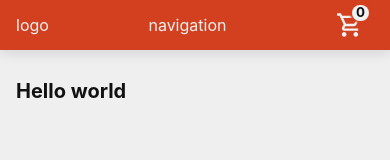
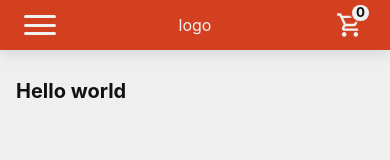
Before and after one commit to cichowsky/pizzeria, a Next.js app: page / in a window 390 px wide. Shown: the top 160 px of the page. Built offline with nearby package versions, Linux system fonts and the light colour scheme.

Commit message:
create HamburgerButton compnent

```diff
--- a/components/Cart/Cart.styles.ts
+++ b/components/Cart/Cart.styles.ts
@@ -1,26 +1,12 @@
 import styled from 'styled-components';
+import SButtonIcon from 'components/UI/ButtonIcon/ButtonIcon';
 
-export const SCartButton = styled.button`
+export const SCartButton = styled(SButtonIcon)`
   flex-shrink: 0;
-
-  width: 3rem;
-  height: 3rem;
   position: relative;
-
-  display: inline-flex;
-  justify-content: center;
-  align-items: center;
-
-  padding: 0;
-  color: inherit;
-  background: none;
-  border: none;
-
-  cursor: pointer;
 
   & > svg {
     max-width: 1.75rem;
-    fill: currentColor;
   }
 `;
 
--- /dev/null
+++ b/components/HamburgerButton/HamburgerButton.styles.ts
@@ -0,0 +1,59 @@
+import styled, { css } from 'styled-components';
+
+const burgerWidth = '2rem';
+const burgerHeight = '1.25rem';
+const barThickness = '3px';
+
+interface ISHamburgerProps {
+  readonly isActive: boolean;
+}
+
+export const SHamburger = styled.span<ISHamburgerProps>`
+  position: relative;
+  width: ${burgerWidth};
+  height: ${burgerHeight};
+
+  & > span {
+    position: absolute;
+    left: 0;
+
+    width: 100%;
+    height: ${barThickness};
+
+    border-radius: 9999px;
+    background-color: ${({ theme }) => theme.colors.headerText};
+
+    transition: transform 0.2s, opacity 0.2s;
+
+    &:nth-child(1) {
+      top: 0;
+    }
+
+    &:nth-child(2) {
+      top: calc(50% - ${barThickness} / 2);
+    }
+
+    &:nth-child(3) {
+      top: calc(100% - ${barThickness});
+    }
+  }
+
+  ${({ isActive }) =>
+    isActive &&
+    css`
+      & > span {
+        &:nth-child(1) {
+          transform: translateY(calc((${burgerHeight} - ${barThickness}) / 2)) rotate(45deg);
+        }
+
+        &:nth-child(2) {
+          transform: translateX(-25%);
+          opacity: 0;
+        }
+
+        &:nth-child(3) {
+          transform: translateY(calc((${burgerHeight} - ${barThickness}) / -2)) rotate(-45deg);
+        }
+      }
+    `}
+`;
--- /dev/null
+++ b/components/HamburgerButton/HamburgerButton.tsx
@@ -0,0 +1,21 @@
+import { useState } from 'react';
+import SButtonIcon from 'components/UI/ButtonIcon/ButtonIcon';
+import { SHamburger } from './HamburgerButton.styles';
+
+const HamburgerButton = () => {
+  const [isOpen, setIsOpen] = useState(false);
+
+  const handleClick = () => setIsOpen(!isOpen);
+
+  return (
+    <SButtonIcon type="button" onClick={handleClick}>
+      <SHamburger isActive={isOpen}>
+        <span />
+        <span />
+        <span />
+      </SHamburger>
+    </SButtonIcon>
+  );
+};
+
+export default HamburgerButton;
--- a/components/Header/Header.styles.ts
+++ b/components/Header/Header.styles.ts
@@ -17,6 +17,7 @@ export const SInner = styled.div`
   max-width: ${({ theme }) => theme.layout.maxWidth};
   display: flex;
   justify-content: space-between;
+  gap: ${({ theme }) => theme.layout.padding};
   align-items: center;
   padding: 0 ${({ theme }) => theme.layout.padding};
   margin: 0 auto;
--- a/components/Header/Header.tsx
+++ b/components/Header/Header.tsx
@@ -1,12 +1,14 @@
 import Cart from 'components/Cart/Cart';
+import HamburgerButton from 'components/HamburgerButton/HamburgerButton';
 import { SWrapper, SInner } from './Header.styles';
 
 const Header = () => {
   return (
     <SWrapper>
       <SInner>
+        <HamburgerButton />
         <div>logo</div>
-        <div>navigation</div> {/* mobile - hamburger, desktop links */}
+        {/* <div>navigation</div> mobile - hamburger, desktop links */}
         <Cart />
       </SInner>
     </SWrapper>
--- /dev/null
+++ b/components/UI/ButtonIcon/ButtonIcon.tsx
@@ -0,0 +1,21 @@
+import styled from 'styled-components';
+
+const SButtonIcon = styled.button`
+  width: 3rem;
+  height: 3rem;
+
+  display: inline-flex;
+  justify-content: center;
+  align-items: center;
+
+  padding: 0;
+  color: inherit;
+  background: none;
+  border: none;
+
+  & > svg {
+    fill: currentColor;
+  }
+`;
+
+export default SButtonIcon;
--- a/styles/GlobalStyle.ts
+++ b/styles/GlobalStyle.ts
@@ -21,6 +21,10 @@ const GlobalStyle = createGlobalStyle`
     font-family: -apple-system, BlinkMacSystemFont, 'Segoe UI', 'Roboto', 'Oxygen', 'Ubuntu',
       'Cantarell', 'Fira Sans', 'Droid Sans', 'Helvetica Neue', sans-serif;
   }
+
+  button, a {
+    cursor: pointer;
+  }
 `;
 
 export default GlobalStyle;
```
